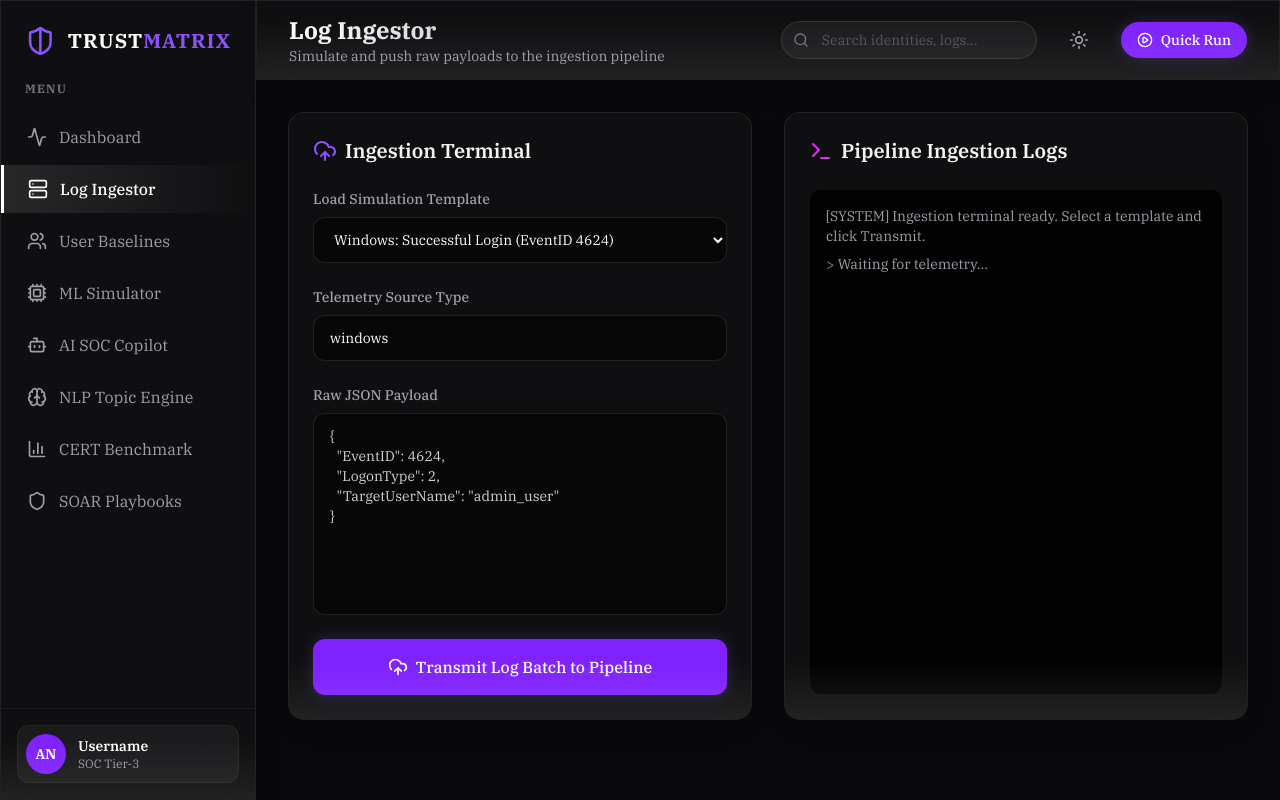
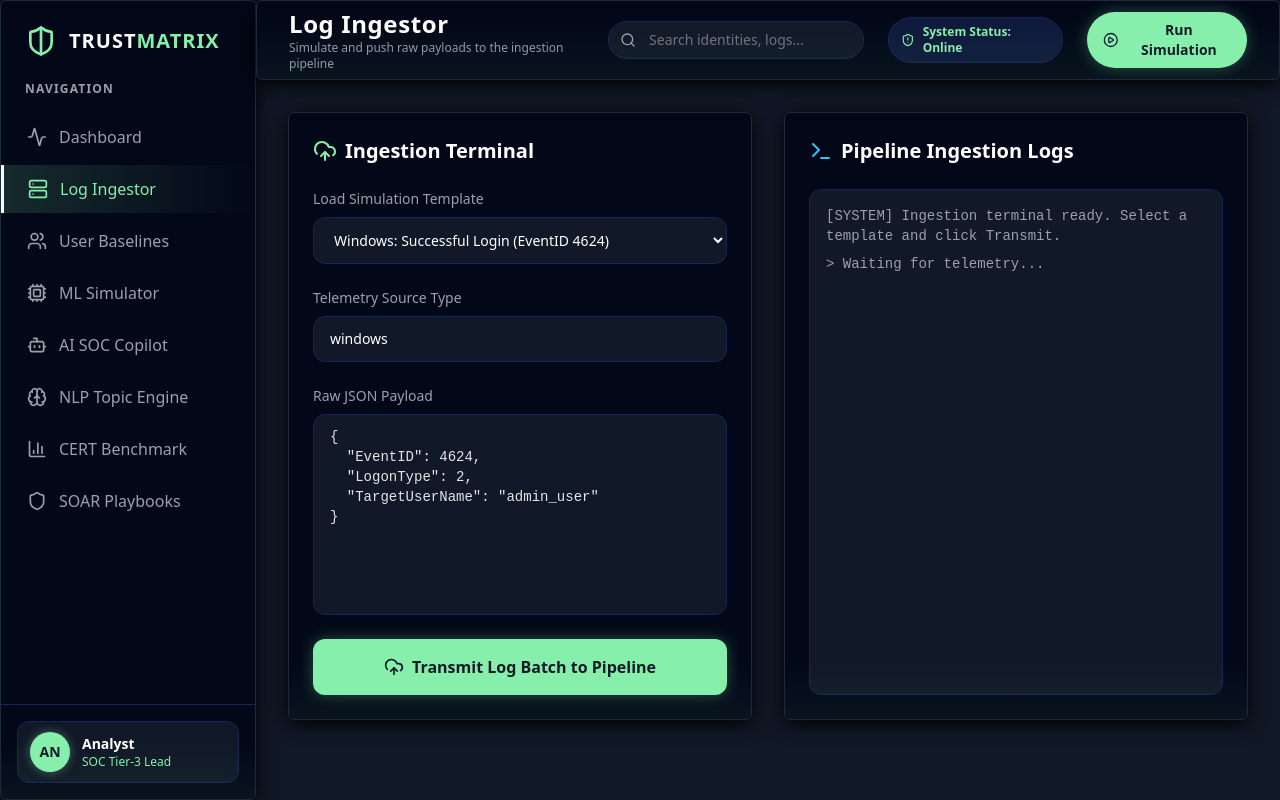
Before and after one commit to yuktac1011/TrustMatrix, a Next.js app in the folder frontend1/: page / in a window 1280 px wide. Both pictures are taken after a click on the button "Log Ingestor". Built offline with nearby package versions, Linux system fonts and the light colour scheme.

Commit message:
feat : theme change

```diff
--- a/frontend1/app/globals.css
+++ b/frontend1/app/globals.css
@@ -1,59 +1,186 @@
-@import url('https://fonts.googleapis.com/css2?family=IBM+Plex+Serif:ital,wght@0,100;0,200;0,300;0,400;0,500;0,600;0,700;1,100;1,200;1,300;1,400;1,500;1,600;1,700&display=swap');
 @import "tailwindcss";
 
 @custom-variant dark (&:is(.dark *));
 
 :root {
-  --background: #f4f4f5;
-  --foreground: #18181b;
-  --panel-bg: rgba(255, 255, 255, 0.7);
-  --panel-border: rgba(0, 0, 0, 0.1);
-  --panel-glow: rgba(0, 0, 0, 0.03);
+  --card: #01021a;
+  --ring: #94a3b8;
+  --input: #172554;
+  --muted: #000000;
+  --accent: hsl(210 40% 96%);
+  --border: #172554;
+  --radius: 0.375rem;
+  --chart-1: hsl(12 76% 61%);
+  --chart-2: hsl(173 58% 39%);
+  --chart-3: hsl(197 37% 24%);
+  --chart-4: hsl(43 74% 66%);
+  --chart-5: hsl(27 87% 67%);
+  --popover: hsl(0 0% 100%);
+  --primary: #86efac;
+  --sidebar: hsl(0 0% 100%);
+  --spacing: 0.25rem;
+  --font-mono: ui-monospace, SFMono-Regular, monospace;
+  --font-sans: ui-sans-serif, system-ui, sans-serif;
+  --secondary: #000000;
+  --background: #111827;
+  --font-serif: ui-serif, Georgia, serif;
+  --foreground: #cbd5e1;
+  --destructive: hsl(0 84.2% 60.2%);
+  --shadow-blur: 8px;
+  --shadow-color: hsl(0 0% 0%);
+  --sidebar-ring: hsl(222.2 84% 4.9%);
+  --shadow-spread: -1px;
+  --letter-spacing: 0em;
+  --shadow-opacity: 0.1;
+  --sidebar-accent: hsl(210 40% 96%);
+  --sidebar-border: hsl(214.3 31.8% 91.4%);
+  --card-foreground: #b5bbd5;
+  --shadow-offset-x: 0px;
+  --shadow-offset-y: 4px;
+  --sidebar-primary: hsl(222.2 47.4% 11.2%);
+  --muted-foreground: #6b7280;
+  --accent-foreground: hsl(222.2 84% 4.9%);
+  --popover-foreground: hsl(222.2 84% 4.9%);
+  --primary-foreground: #111827;
+  --sidebar-foreground: hsl(222.2 84% 4.9%);
+  --secondary-foreground: #94a3b8;
+  --destructive-foreground: hsl(210 40% 98%);
+  --sidebar-accent-foreground: hsl(222.2 84% 4.9%);
+  --sidebar-primary-foreground: hsl(210 40% 98%);
+
+  --panel-bg: rgba(1, 2, 26, 0.85);
+  --panel-border: #172554;
+  --panel-glow: rgba(134, 239, 172, 0.05);
 }
 
 .dark {
-  --background: #09090b;
-  --foreground: #ededed;
-  --panel-bg: rgba(20, 20, 22, 0.6);
-  --panel-border: rgba(255, 255, 255, 0.08);
-  --panel-glow: rgba(255, 255, 255, 0.08);
+  --card: hsl(222.2 84% 4.9%);
+  --ring: hsl(212.7 26.8% 83.9%);
+  --input: hsl(217.2 32.6% 17.5%);
+  --muted: hsl(217.2 32.6% 17.5%);
+  --accent: hsl(217.2 32.6% 17.5%);
+  --border: hsl(217.2 32.6% 17.5%);
+  --radius: 0.375rem;
+  --chart-1: hsl(12 76% 61%);
+  --chart-2: hsl(173 58% 39%);
+  --chart-3: hsl(197 37% 24%);
+  --chart-4: hsl(43 74% 66%);
+  --chart-5: hsl(27 87% 67%);
+  --popover: hsl(222.2 84% 4.9%);
+  --primary: hsl(210 40% 98%);
+  --sidebar: hsl(222.2 84% 4.9%);
+  --spacing: 0.25rem;
+  --font-mono: ui-monospace, SFMono-Regular, monospace;
+  --font-sans: ui-sans-serif, system-ui, sans-serif;
+  --secondary: hsl(217.2 32.6% 17.5%);
+  --background: hsl(222.2 84% 4.9%);
+  --font-serif: ui-serif, Georgia, serif;
+  --foreground: hsl(210 40% 98%);
+  --destructive: hsl(0 84.2% 60.2%);
+  --shadow-blur: 8px;
+  --shadow-color: hsl(0 0% 0%);
+  --sidebar-ring: hsl(222.2 84% 4.9%);
+  --shadow-spread: -1px;
+  --letter-spacing: 0em;
+  --shadow-opacity: 0.1;
+  --sidebar-accent: hsl(217.2 32.6% 17.5%);
+  --sidebar-border: hsl(217.2 32.6% 17.5%);
+  --card-foreground: hsl(210 40% 98%);
+  --shadow-offset-x: 0px;
+  --shadow-offset-y: 4px;
+  --sidebar-primary: hsl(210 40% 98%);
+  --muted-foreground: hsl(215 20.2% 65.1%);
+  --accent-foreground: hsl(210 40% 98%);
+  --popover-foreground: hsl(210 40% 98%);
+  --primary-foreground: hsl(222.2 47.4% 11.2%);
+  --sidebar-foreground: hsl(210 40% 98%);
+  --secondary-foreground: hsl(210 40% 98%);
+  --destructive-foreground: hsl(210 40% 98%);
+  --sidebar-accent-foreground: hsl(210 40% 98%);
+  --sidebar-primary-foreground: hsl(222.2 47.4% 11.2%);
+
+  --panel-bg: rgba(10, 15, 30, 0.85);
+  --panel-border: hsl(217.2 32.6% 17.5%);
+  --panel-glow: rgba(134, 239, 172, 0.05);
 }
 
 @theme inline {
+  --color-card: var(--card);
+  --color-ring: var(--ring);
+  --color-input: var(--input);
+  --color-muted: var(--muted);
+  --color-accent: var(--accent);
+  --color-border: var(--border);
+  --color-radius: var(--radius);
+  --color-chart-1: var(--chart-1);
+  --color-chart-2: var(--chart-2);
+  --color-chart-3: var(--chart-3);
+  --color-chart-4: var(--chart-4);
+  --color-chart-5: var(--chart-5);
+  --color-popover: var(--popover);
+  --color-primary: var(--primary);
+  --color-sidebar: var(--sidebar);
+  --color-spacing: var(--spacing);
+  --color-font-mono: var(--font-mono);
+  --color-font-sans: var(--font-sans);
+  --color-secondary: var(--secondary);
   --color-background: var(--background);
+  --color-font-serif: var(--font-serif);
   --color-foreground: var(--foreground);
-  --font-sans: 'IBM Plex Serif', serif;
-  --font-mono: 'IBM Plex Serif', serif;
+  --color-destructive: var(--destructive);
+  --color-shadow-blur: var(--shadow-blur);
+  --color-shadow-color: var(--shadow-color);
+  --color-sidebar-ring: var(--sidebar-ring);
+  --color-shadow-spread: var(--shadow-spread);
+  --color-letter-spacing: var(--letter-spacing);
+  --color-shadow-opacity: var(--shadow-opacity);
+  --color-sidebar-accent: var(--sidebar-accent);
+  --color-sidebar-border: var(--sidebar-border);
+  --color-card-foreground: var(--card-foreground);
+  --color-shadow-offset-x: var(--shadow-offset-x);
+  --color-shadow-offset-y: var(--shadow-offset-y);
+  --color-sidebar-primary: var(--sidebar-primary);
+  --color-muted-foreground: var(--muted-foreground);
+  --color-accent-foreground: var(--accent-foreground);
+  --color-popover-foreground: var(--popover-foreground);
+  --color-primary-foreground: var(--primary-foreground);
+  --color-sidebar-foreground: var(--sidebar-foreground);
+  --color-secondary-foreground: var(--secondary-foreground);
+  --color-destructive-foreground: var(--destructive-foreground);
+  --color-sidebar-accent-foreground: var(--sidebar-accent-foreground);
+  --color-sidebar-primary-foreground: var(--sidebar-primary-foreground);
 }
 
 body {
   background: var(--background);
   color: var(--foreground);
-  font-family: 'IBM Plex Serif', serif;
+  font-family: var(--font-sans);
 }
 
 /* Custom Scrollbar */
 ::-webkit-scrollbar { width: 6px; height: 6px; }
 ::-webkit-scrollbar-track { background: transparent; }
-::-webkit-scrollbar-thumb { background: #a1a1aa; border-radius: 4px; }
-.dark ::-webkit-scrollbar-thumb { background: #3f3f46; }
-::-webkit-scrollbar-thumb:hover { background: #8b5cf6; }
+::-webkit-scrollbar-thumb { background: #172554; border-radius: 4px; }
+::-webkit-scrollbar-thumb:hover { background: #86efac; }
 
 /* Glowing utilities */
+.glow-primary { box-shadow: 0 0 15px 0 rgba(134, 239, 172, 0.3); }
 .glow-violet { box-shadow: 0 0 15px 0 rgba(139, 92, 246, 0.25); }
 .glow-fuchsia { box-shadow: 0 0 15px 0 rgba(217, 70, 239, 0.25); }
 .glow-cyan { box-shadow: 0 0 15px 0 rgba(6, 182, 212, 0.25); }
 .glow-red { box-shadow: 0 0 15px 0 rgba(239, 68, 68, 0.25); }
 
-/* Glass panel with bottom gradient glow */
+/* Glass panel with theme border and background */
 .glass-panel {
-  background: var(--panel-bg);
+  background: var(--card);
+  color: var(--card-foreground);
   backdrop-filter: blur(16px);
   -webkit-backdrop-filter: blur(16px);
-  border: 1px solid var(--panel-border);
+  border: 1px solid var(--border);
   position: relative;
   overflow: hidden;
-  box-shadow: 0 8px 32px 0 rgba(0, 0, 0, 0.05);
+  box-shadow: 0 4px 20px 0 var(--shadow-color);
+  border-radius: var(--radius, 0.5rem);
 }
 
 .glass-panel::after {
@@ -69,10 +196,6 @@ body {
 
 /* Active sidebar item gradient */
 .sidebar-active-gradient {
-  background: linear-gradient(90deg, rgba(0,0,0,0.05) 0%, transparent 100%);
-  border-left: 3px solid #000;
+  background: linear-gradient(90deg, rgba(134, 239, 172, 0.15) 0%, transparent 100%);
+  border-left: 3px solid var(--primary);
 }
-.dark .sidebar-active-gradient {
-  background: linear-gradient(90deg, rgba(255,255,255,0.1) 0%, transparent 100%);
-  border-left: 3px solid #fff;
-}
--- a/frontend1/app/page.tsx
+++ b/frontend1/app/page.tsx
@@ -40,7 +40,7 @@ export default function Dashboard() {
   };
 
   return (
-    <div className="flex h-screen w-full bg-zinc-50 dark:bg-[#09090b] text-zinc-900 dark:text-zinc-100 font-sans overflow-hidden">
+    <div className="flex h-screen w-full bg-[#111827] text-[#cbd5e1] font-sans overflow-hidden">
       <Sidebar activeTab={activeTab} setActiveTab={setActiveTab} />
 
       <div className="flex flex-col flex-1 min-w-0">
@@ -49,7 +49,7 @@ export default function Dashboard() {
           subtitle={titles[activeTab].subtitle}
         />
 
-        <main className="flex-1 overflow-y-auto p-8 relative">
+        <main className="flex-1 overflow-y-auto p-8 relative bg-[#111827]">
           <div className="max-w-[1400px] mx-auto">
             {renderView()}
           </div>
--- a/frontend1/components/Header.tsx
+++ b/frontend1/components/Header.tsx
@@ -1,5 +1,4 @@
-import { Search, PlayCircle, Sun, Moon } from "lucide-react";
-import { useState, useEffect } from "react";
+import { Search, PlayCircle, ShieldAlert } from "lucide-react";
 
 interface HeaderProps {
   title: string;
@@ -7,48 +6,33 @@ interface HeaderProps {
 }
 
 export default function Header({ title, subtitle }: HeaderProps) {
-  const [isDark, setIsDark] = useState(true);
-
-  useEffect(() => {
-    setIsDark(document.documentElement.classList.contains('dark'));
-  }, []);
-
-  const toggleTheme = () => {
-    if (isDark) {
-      document.documentElement.classList.remove('dark');
-      setIsDark(false);
-    } else {
-      document.documentElement.classList.add('dark');
-      setIsDark(true);
-    }
-  };
-
   return (
-    <header className="h-20 border-b border-zinc-200 dark:border-white/5 glass-panel flex items-center justify-between px-8 shrink-0 z-10">
+    <header className="h-20 border-b border-[#172554] glass-panel bg-[#01021a]/80 flex items-center justify-between px-8 shrink-0 z-10">
       <div>
-        <h1 className="text-2xl font-bold bg-clip-text text-transparent bg-gradient-to-r from-zinc-800 to-zinc-500 dark:from-white dark:to-zinc-400">
+        <h1 className="text-2xl font-bold text-white tracking-wide">
           {title}
         </h1>
-        <p className="text-sm text-zinc-500 dark:text-zinc-400">{subtitle}</p>
+        <p className="text-xs text-[#cbd5e1]/70">{subtitle}</p>
       </div>
 
       <div className="flex items-center gap-6">
         <div className="relative group">
-          <Search className="w-4 h-4 absolute left-3 top-1/2 -translate-y-1/2 text-zinc-400 dark:text-zinc-500 group-focus-within:text-violet-500 dark:group-focus-within:text-violet-400 transition-colors" />
+          <Search className="w-4 h-4 absolute left-3 top-1/2 -translate-y-1/2 text-zinc-400 group-focus-within:text-[#86efac] transition-colors" />
           <input
             type="text"
             placeholder="Search identities, logs..."
-            className="w-64 bg-black/5 dark:bg-white/5 border border-zinc-200 dark:border-white/10 rounded-full pl-10 pr-4 py-2 text-sm focus:outline-none focus:border-violet-500/50 focus:ring-1 focus:ring-violet-500/50 transition-all placeholder:text-zinc-500 dark:placeholder:text-zinc-600 text-zinc-800 dark:text-zinc-200"
+            className="w-64 bg-[#111827] border border-[#172554] rounded-full pl-10 pr-4 py-2 text-sm focus:outline-none focus:border-[#86efac] focus:ring-1 focus:ring-[#86efac]/50 transition-all placeholder:text-zinc-500 text-white"
           />
         </div>
 
-        <button onClick={toggleTheme} className="p-2 rounded-full hover:bg-black/5 dark:hover:bg-white/10 transition-colors">
-          {isDark ? <Sun className="w-5 h-5 text-zinc-400 hover:text-white" /> : <Moon className="w-5 h-5 text-zinc-600 hover:text-black" />}
-        </button>
+        <div className="flex items-center gap-2 px-3 py-1.5 rounded-full bg-[#172554]/60 border border-[#172554] text-xs font-semibold text-[#86efac]">
+          <ShieldAlert className="w-3.5 h-3.5 text-[#86efac]" />
+          <span>System Status: Online</span>
+        </div>
 
-        <button className="flex items-center gap-2 bg-violet-600 hover:bg-violet-500 text-white px-4 py-2 rounded-full font-medium transition-all glow-violet text-sm">
+        <button className="flex items-center gap-2 bg-[#86efac] hover:bg-[#86efac]/90 text-[#111827] px-4 py-2 rounded-full font-semibold transition-all glow-primary text-sm shadow-[0_0_12px_rgba(134,239,172,0.3)]">
           <PlayCircle className="w-4 h-4" />
-          Quick Run
+          Run Simulation
         </button>
       </div>
     </header>
--- a/frontend1/components/Sidebar.tsx
+++ b/frontend1/components/Sidebar.tsx
@@ -18,16 +18,16 @@ export default function Sidebar({ activeTab, setActiveTab }: SidebarProps) {
   ];
 
   return (
-    <aside className="w-64 glass-panel border-r border-zinc-200 dark:border-white/5 flex flex-col h-full bg-white/40 dark:bg-black/40 z-10">
+    <aside className="w-64 glass-panel border-r border-[#172554] flex flex-col h-full bg-[#01021a]/90 z-10">
       <div className="p-6 flex items-center gap-3">
-        <ShieldHalf className="w-8 h-8 text-violet-600 dark:text-violet-500" />
-        <span className="font-bold text-xl tracking-wider text-black dark:text-white">
-          TRUST<span className="text-violet-600 dark:text-violet-500">MATRIX</span>
+        <ShieldHalf className="w-8 h-8 text-[#86efac]" />
+        <span className="font-bold text-xl tracking-wider text-white">
+          TRUST<span className="text-[#86efac]">MATRIX</span>
         </span>
       </div>
 
-      <div className="px-6 pb-4 text-xs font-bold text-zinc-500 tracking-widest uppercase">
-        Menu
+      <div className="px-6 pb-4 text-xs font-bold text-zinc-400 tracking-widest uppercase">
+        Navigation
       </div>
 
       <nav className="flex-1 space-y-1 overflow-y-auto">
@@ -40,25 +40,25 @@ export default function Sidebar({ activeTab, setActiveTab }: SidebarProps) {
               onClick={() => setActiveTab(item.id)}
               className={`w-full flex items-center gap-3 px-6 py-3 transition-all duration-300 ${
                 isActive
-                  ? "sidebar-active-gradient text-black dark:text-white font-medium"
-                  : "text-zinc-600 dark:text-zinc-400 hover:text-black dark:hover:text-zinc-100 hover:bg-black/5 dark:hover:bg-white/5 border-l-2 border-transparent"
+                  ? "sidebar-active-gradient text-[#86efac] font-medium"
+                  : "text-zinc-400 hover:text-white hover:bg-[#172554]/40 border-l-2 border-transparent"
               }`}
             >
-              <Icon className="w-5 h-5" />
+              <Icon className={`w-5 h-5 ${isActive ? "text-[#86efac]" : "text-zinc-400"}`} />
               <span>{item.label}</span>
             </button>
           );
         })}
       </nav>
 
-      <div className="p-4 border-t border-zinc-200 dark:border-white/5">
-        <div className="flex items-center gap-3 px-2 py-2 rounded-xl bg-black/5 dark:bg-white/5 border border-zinc-200 dark:border-white/5">
-          <div className="w-10 h-10 rounded-full bg-violet-600 flex items-center justify-center font-bold text-sm text-white">
+      <div className="p-4 border-t border-[#172554]">
+        <div className="flex items-center gap-3 px-3 py-2.5 rounded-xl bg-[#111827] border border-[#172554]">
+          <div className="w-10 h-10 rounded-full bg-[#86efac] flex items-center justify-center font-bold text-sm text-[#111827] shadow-[0_0_10px_rgba(134,239,172,0.4)]">
             AN
           </div>
           <div className="flex flex-col text-left">
-            <span className="text-sm font-semibold text-black dark:text-white">Username</span>
-            <span className="text-xs text-zinc-500 dark:text-zinc-400">SOC Tier-3</span>
+            <span className="text-sm font-semibold text-white">Analyst</span>
+            <span className="text-xs text-[#86efac]">SOC Tier-3 Lead</span>
           </div>
         </div>
       </div>
--- a/frontend1/components/views/IngestorTab.tsx
+++ b/frontend1/components/views/IngestorTab.tsx
@@ -17,7 +17,7 @@ export default function IngestorTab() {
     let parsedPayload;
     try {
       parsedPayload = JSON.parse(payloadText);
-    } catch (e) {
+    } catch {
       writeLog("Parsing Error: Invalid JSON input", true);
       return;
     }
@@ -28,8 +28,9 @@ export default function IngestorTab() {
     try {
       const response = await ingestLogs({ source_type: sourceType, raw_payload: parsedPayload });
       writeLog(`Success: Received status: ${response.status || 'Accepted'}, records: ${response.records_received || 1}`);
-    } catch (err: any) {
-      writeLog(`API Error: ${err.message}. Running local fallback...`, true);
+    } catch (err: unknown) {
+      const errMsg = err instanceof Error ? err.message : String(err);
+      writeLog(`API Error: ${errMsg}. Running local fallback...`, true);
       setTimeout(() => {
         writeLog(`Local Normalizer matched: ${sourceType.toUpperCase()}_EVENT`);
       }, 500);
@@ -41,16 +42,16 @@ export default function IngestorTab() {
   return (
     <div className="grid grid-cols-1 lg:grid-cols-2 gap-8 h-[calc(100vh-12rem)]">
       {/* Input Panel */}
-      <div className="glass-panel p-6 rounded-2xl flex flex-col h-full">
-        <h3 className="text-xl font-semibold mb-6 flex items-center gap-2">
-          <UploadCloud className="text-violet-500" />
+      <div className="glass-panel p-6 rounded-2xl bg-[#01021a] border-[#172554] flex flex-col h-full">
+        <h3 className="text-xl font-semibold mb-6 flex items-center gap-2 text-white">
+          <UploadCloud className="text-[#86efac]" />
           Ingestion Terminal
         </h3>
 
         <div className="space-y-6 flex-1 flex flex-col">
           <div>
             <label className="block text-sm font-medium text-zinc-400 mb-2">Load Simulation Template</label>
-            <select className="w-full bg-black/50 border border-zinc-200 dark:border-white/10 rounded-xl px-4 py-3 text-sm focus:outline-none focus:border-violet-500/50 transition-colors text-black dark:text-white">
+            <select className="w-full bg-[#111827] border border-[#172554] rounded-xl px-4 py-3 text-sm focus:outline-none focus:border-[#86efac] transition-colors text-white">
               <option>Windows: Successful Login (EventID 4624)</option>
               <option>Windows: Failed Login (EventID 4625)</option>
               <option>Linux SSH: Authentication Failure</option>
@@ -63,14 +64,14 @@ export default function IngestorTab() {
               type="text"
               value={sourceType}
               onChange={(e) => setSourceType(e.target.value)}
-              className="w-full bg-black/50 border border-zinc-200 dark:border-white/10 rounded-xl px-4 py-3 text-sm focus:outline-none focus:border-violet-500/50 transition-colors text-black dark:text-white"
+              className="w-full bg-[#111827] border border-[#172554] rounded-xl px-4 py-3 text-sm focus:outline-none focus:border-[#86efac] transition-colors text-white"
             />
           </div>
 
           <div className="flex-1 flex flex-col">
             <label className="block text-sm font-medium text-zinc-400 mb-2">Raw JSON Payload</label>
             <textarea
-              className="w-full flex-1 bg-black/50 border border-zinc-200 dark:border-white/10 rounded-xl px-4 py-3 text-sm font-mono text-zinc-800 dark:text-zinc-300 focus:outline-none focus:border-violet-500/50 transition-colors resize-none"
+              className="w-full flex-1 bg-[#111827] border border-[#172554] rounded-xl px-4 py-3 text-sm font-mono text-zinc-200 focus:outline-none focus:border-[#86efac] transition-colors resize-none"
               value={payloadText}
               onChange={(e) => setPayloadText(e.target.value)}
             ></textarea>
@@ -79,7 +80,7 @@ export default function IngestorTab() {
           <button
             onClick={handleTransmit}
             disabled={loading}
-            className="w-full bg-violet-600 hover:bg-violet-500 disabled:opacity-50 text-white px-4 py-4 rounded-xl font-medium transition-all glow-violet flex justify-center items-center gap-2">
+            className="w-full bg-[#86efac] hover:bg-[#86efac]/90 disabled:opacity-50 text-[#111827] px-4 py-4 rounded-xl font-bold transition-all glow-primary flex justify-center items-center gap-2">
             <UploadCloud className="w-5 h-5" />
             {loading ? "Transmitting..." : "Transmit Log Batch to Pipeline"}
           </button>
@@ -87,15 +88,15 @@ export default function IngestorTab() {
       </div>
 
       {/* Output Panel */}
-      <div className="glass-panel p-6 rounded-2xl flex flex-col h-full">
-        <h3 className="text-xl font-semibold mb-6 flex items-center gap-2">
-          <Terminal className="text-fuchsia-500" />
+      <div className="glass-panel p-6 rounded-2xl bg-[#01021a] border-[#172554] flex flex-col h-full">
+        <h3 className="text-xl font-semibold mb-6 flex items-center gap-2 text-white">
+          <Terminal className="text-[#38bdf8]" />
           Pipeline Ingestion Logs
         </h3>
 
-        <div className="flex-1 bg-black/10 dark:bg-black/80 border border-zinc-200 dark:border-white/5 rounded-xl p-4 font-mono text-sm overflow-y-auto">
+        <div className="flex-1 bg-[#111827] border border-[#172554] rounded-xl p-4 font-mono text-sm overflow-y-auto">
           {logs.map((log, i) => (
-            <div key={i} className={`mb-2 ${log.includes('[ERROR]') ? 'text-red-500' : log.includes('Success') ? 'text-green-500' : 'text-zinc-500 dark:text-zinc-400'}`}>
+            <div key={i} className={`mb-2 ${log.includes('[ERROR]') ? 'text-red-400' : log.includes('Success') ? 'text-[#86efac]' : 'text-zinc-400'}`}>
               {log}
             </div>
           ))}
```
Also changed, not shown: frontend1/components/views/BaselinesTab.tsx (+31 -31 lines), frontend1/components/views/BenchmarkTab.tsx (+28 -28 lines), frontend1/components/views/CopilotTab.tsx (+32 -32 lines), frontend1/components/views/MLSimulatorTab.tsx (+38 -38 lines), frontend1/components/views/NLPTopicTab.tsx (+27 -27 lines), frontend1/components/views/OverviewTab.tsx (+44 -44 lines), frontend1/components/views/SOARTab.tsx (+26 -26 lines).
